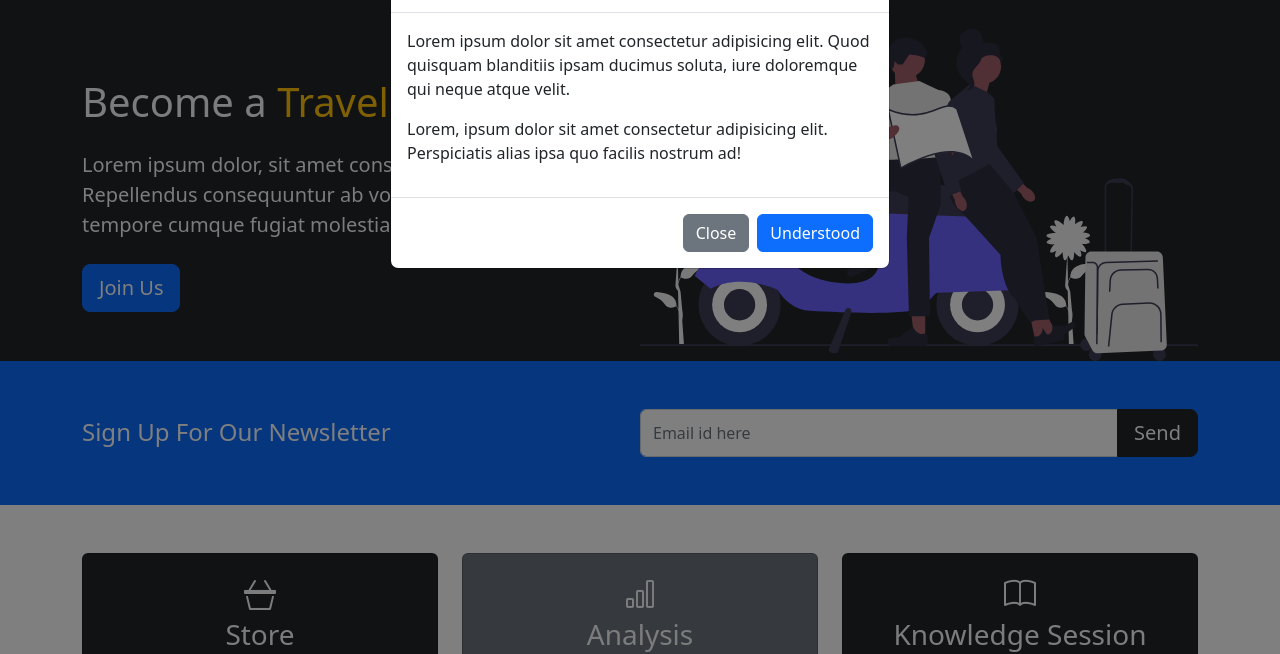
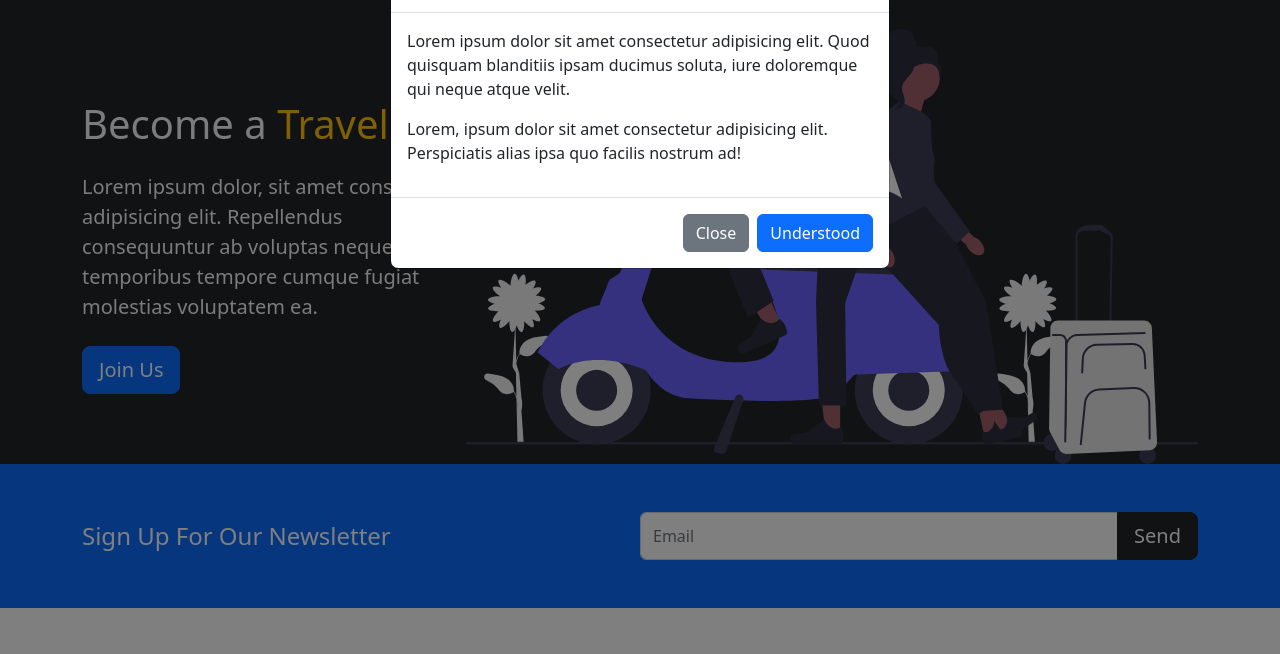
Before and after one commit to Asieef/bootstart, a plain HTML site: page index.html in a window 1280 px wide. Both pictures are taken after a click on the button "Join Us". Shown: the part 79-733 px from the top of the page. Drawn offline with nearby package versions, Linux system fonts and the light colour scheme.

Commit message:
showcase

```diff
--- a/index.html
+++ b/index.html
@@ -51,7 +51,7 @@
 
     <section class="bg-dark text-light p-5 p-lg-0 pt-lg-5 text-center text-sm-start">
         <div class="container">
-            <div class="d-sm-flex align-items-center justify-content-between">
+            <div class="d-sm-flex align-items-center justify-content-between g-4">
                 <div>
                     <h1>Become a <span class="text-warning">Traveler</span></h1>
                     <p class="lead my-4">
@@ -62,39 +62,8 @@
                     <button class=" btn btn-primary btn-lg" data-bs-toggle="modal" data-bs-target="#enroll">
                         Join Us
                     </button>
-
-
-                    <!-- Modal -->
-                    <div class="modal fade text-dark" id="enroll" tabindex="-1" aria-labelledby="exampleModalLabel"
-                        aria-hidden="true">
-                        <div class="modal-dialog">
-                            <div class="modal-content">
-                                <div class="modal-header">
-                                    <h5 class="modal-title" id="exampleModalLabel">Start Enrollment</h5>
-                                    <button type="button" class="btn-close" data-bs-dismiss="modal"
-                                        aria-label="Close"></button>
-                                </div>
-                                <div class="modal-body">
-                                    <p>
-                                        Lorem ipsum dolor sit amet consectetur adipisicing elit. Quod quisquam
-                                        blanditiis ipsam ducimus soluta, iure doloremque qui neque atque velit.
-                                    </p>
-
-                                    <p>
-                                        Lorem, ipsum dolor sit amet consectetur adipisicing elit. Perspiciatis alias
-                                        ipsa quo facilis nostrum ad!
-                                    </p>
-                                </div>
-                                <div class="modal-footer">
-                                    <button type="button" class="btn btn-secondary"
-                                        data-bs-dismiss="modal">Close</button>
-                                    <button type="button" class="btn btn-primary">Understood</button>
-                                </div>
-                            </div>
-                        </div>
-                    </div>
                 </div>
-                <img class="img-fluid w-50 d-none d-sm-block" src="./img/travel.svg">
+                <img class="img-fluid w-100 d-none d-sm-block" src="./img/travel.svg">
             </div>
         </div>
     </section>
@@ -109,7 +78,7 @@
                 </h4>
 
                 <div class="input-group news-input">
-                    <input type="text" class="form-control" placeholder="Email id here">
+                    <input type="text" class="form-control" placeholder="Email">
                     <button class="btn btn-dark btn-lg" type="button">Send</button>
                 </div>
 
@@ -450,6 +419,34 @@
         </div>
     </footer>
 
+
+    <!-- Modal -->
+    <div class="modal fade text-dark" id="enroll" tabindex="-1" aria-labelledby="exampleModalLabel" aria-hidden="true">
+        <div class="modal-dialog">
+            <div class="modal-content">
+                <div class="modal-header">
+                    <h5 class="modal-title" id="exampleModalLabel">Start Enrollment</h5>
+                    <button type="button" class="btn-close" data-bs-dismiss="modal" aria-label="Close"></button>
+                </div>
+                <div class="modal-body">
+                    <p>
+                        Lorem ipsum dolor sit amet consectetur adipisicing elit. Quod quisquam
+                        blanditiis ipsam ducimus soluta, iure doloremque qui neque atque velit.
+                    </p>
+
+                    <p>
+                        Lorem, ipsum dolor sit amet consectetur adipisicing elit. Perspiciatis alias
+                        ipsa quo facilis nostrum ad!
+                    </p>
+                </div>
+                <div class="modal-footer">
+                    <button type="button" class="btn btn-secondary" data-bs-dismiss="modal">Close</button>
+                    <button type="button" class="btn btn-primary">Understood</button>
+                </div>
+            </div>
+        </div>
+    </div>
+
     <script src="https://cdn.jsdelivr.net/npm/bootstrap@5.2.0/dist/js/bootstrap.bundle.min.js"
         integrity="sha384-A3rJD856KowSb7dwlZdYEkO39Gagi7vIsF0jrRAoQmDKKtQBHUuLZ9AsSv4jD4Xa"
         crossorigin="anonymous"></script>
```
